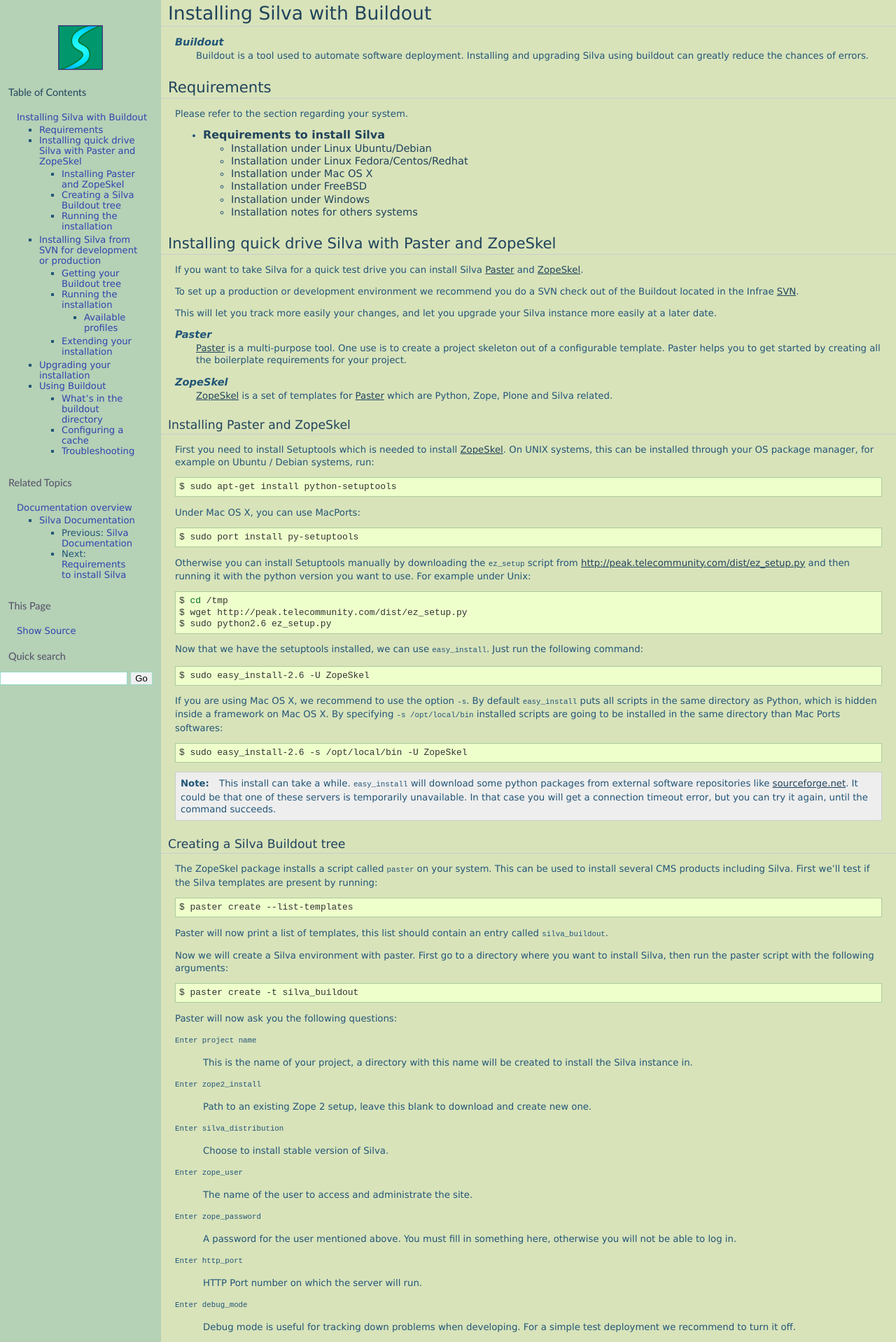
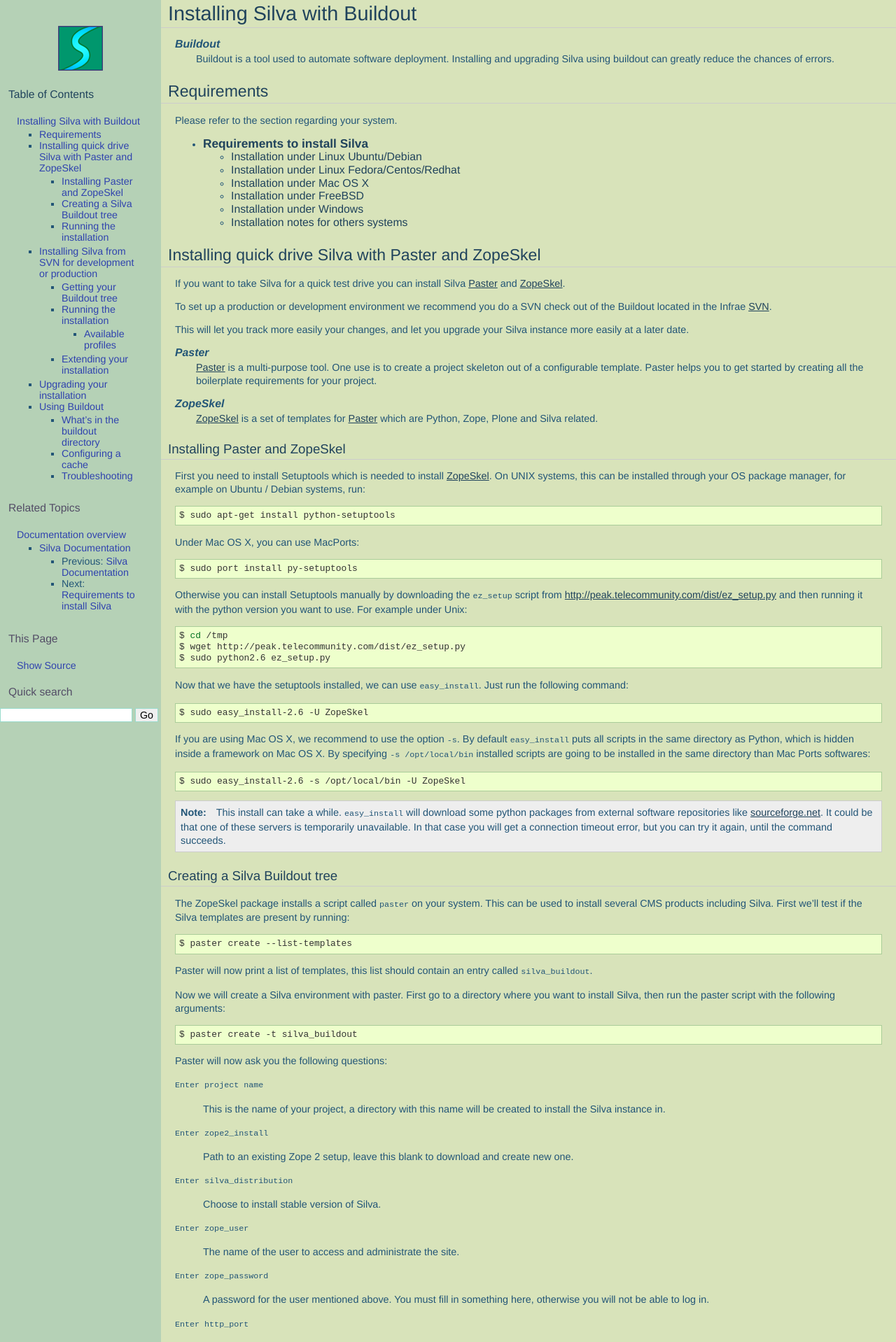
Before and after one commit to silvacms/documentation, a Sphinx documentation site: the page built from source/silva/buildout.rst, in a window 1280 px wide. Shown: the top 1918 px of the page at 70% size. Built offline with Sphinx 7.4.7, drawn with Linux system fonts in a browser that asks for light colours; pages that are not in the unit, such as notebooks, are missing from menus.

Commit message:
add doc and fix fonts

```diff
--- a/source/.static/default.css
+++ b/source/.static/default.css
@@ -3,8 +3,8 @@
  */
 
 body {
-  font-family:"Lucida Grande","Lucida Sans Unicode",Verdana,Arial,Helvetica,sans-serif;
-  font-size: 83%;
+  font-family:Helvetica,Arial,sans-serif;
+  font-size: 0.9em;
   background-color: #11303d;
   color: #000;
   margin: 0;
@@ -96,7 +96,6 @@
 
 /* ::: TOC :::: */
 div.sphinxsidebar h3 {
-  font-family: 'Trebuchet MS', sans-serif;
   color: #534D66;
   font-size: 1.1em;
   font-weight: normal;
@@ -105,7 +104,6 @@
 }
 
 div.sphinxsidebar h4 {
-  font-family: 'Trebuchet MS', sans-serif;
   color: #534D66;
   font-size: 1.1em;
   font-weight: normal;
@@ -770,7 +768,7 @@
 }
 
 pre {
-    font-size: 120%;
+    font-size: 1.1em;
     padding: 5px;
     background-color: #efc;
     color: #333;
--- a/source/silva/index.rst
+++ b/source/silva/index.rst
@@ -38,6 +38,7 @@
 
    extension/index
    layout/index
+   mobilelayout/index
    contents/index
    code_source/index
    services
```
